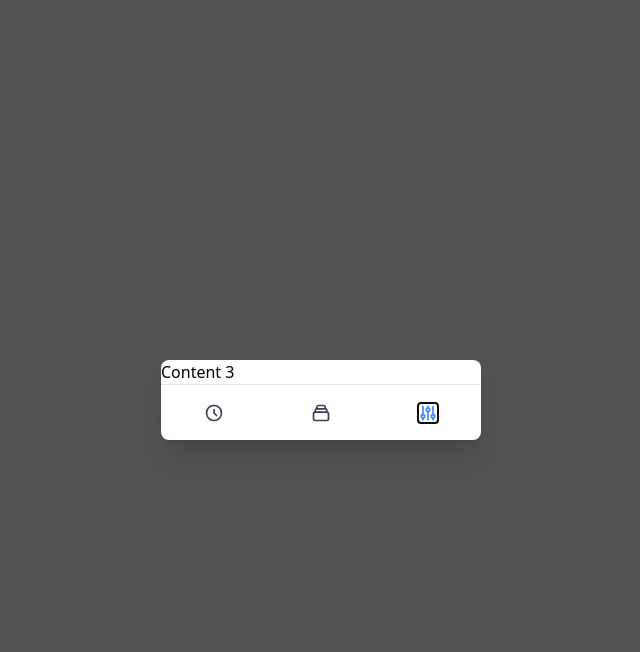
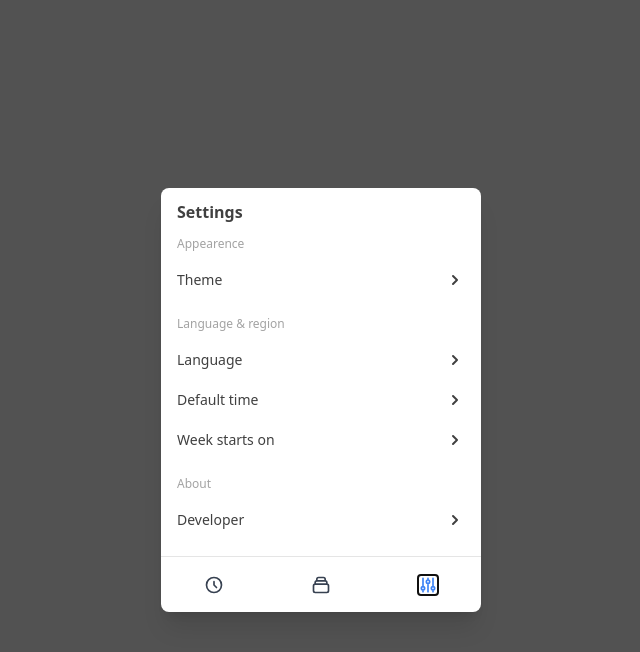
Before and after one commit to juwanpetty/project-hypnos, a Next.js app: page / in a window 1280 px wide. Both pictures are taken after a click on the tab 746 px from the left and 541 px from the top of the page. Shown: the top 652 px of the page, without its empty margins (319-959 px from the left). Built offline with nearby package versions, Linux system fonts and the light colour scheme.

Commit message:
Add the Settings page

```diff
--- a/pages/index.js
+++ b/pages/index.js
@@ -1,5 +1,6 @@
 import Actions from 'views/Actions/Actions';
 import Collections from 'views/Collections/Collections';
+import Settings from 'views/Settings/Settings';
 
 import { Tab } from '@headlessui/react';
 import {
@@ -18,7 +19,9 @@ export default function Index() {
         <Tab.Panel>
           <Collections />
         </Tab.Panel>
-        <Tab.Panel>Content 3</Tab.Panel>
+        <Tab.Panel>
+          <Settings />
+        </Tab.Panel>
       </Tab.Panels>
 
       <Tab.List className="flex h-14 items-center justify-around border-t border-neutral-200">
--- /dev/null
+++ b/views/Settings/Settings.js
@@ -0,0 +1,34 @@
+import SettingItem from './components/SettingItem';
+
+const Settings = () => {
+  return (
+    <>
+      <div className="flex h-12 items-center px-4">
+        <h1 className="font-bold text-neutral-700">Settings</h1>
+      </div>
+
+      <div className="mb-4">
+        <p className="pb-2 pl-4 text-xs font-medium text-neutral-400">
+          Appearence
+        </p>
+        <SettingItem title="Theme" />
+      </div>
+
+      <div className="mb-4">
+        <p className="pb-2 pl-4 text-xs font-medium text-neutral-400">
+          Language & region
+        </p>
+        <SettingItem title="Language" />
+        <SettingItem title="Default time" />
+        <SettingItem title="Week starts on" />
+      </div>
+
+      <div className="mb-4">
+        <p className="pb-2 pl-4 text-xs font-medium text-neutral-400">About</p>
+        <SettingItem title="Developer" />
+      </div>
+    </>
+  );
+};
+
+export default Settings;
--- /dev/null
+++ b/views/Settings/components/SettingItem.js
@@ -0,0 +1,17 @@
+import { ChevronRightIcon } from "@heroicons/react/solid";
+
+const SettingItem = ({ title }) => {
+  return (
+    <div className="mx-2 flex h-10 cursor-pointer items-center justify-between rounded-md p-2 hover:bg-neutral-100">
+      <h3 className="text-sm font-medium  text-neutral-700">{title}</h3>
+      <div className="flex items-center">
+        <ChevronRightIcon
+          className="h-5 w-5 text-neutral-700"
+          aria-hidden="true"
+        />
+      </div>
+    </div>
+  );
+};
+
+export default SettingItem;
```
